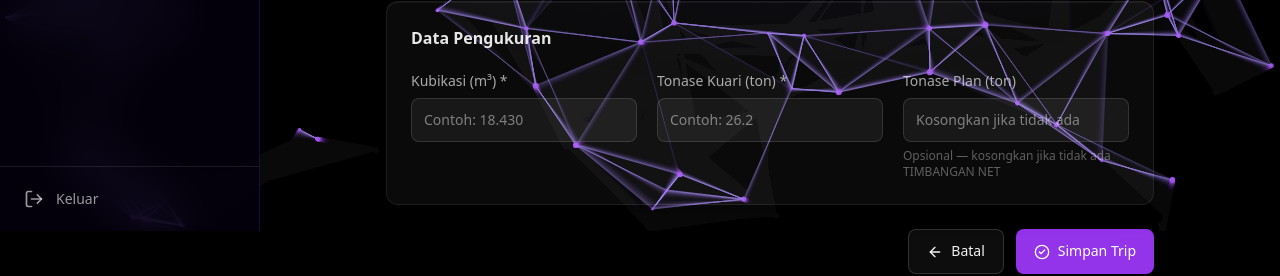
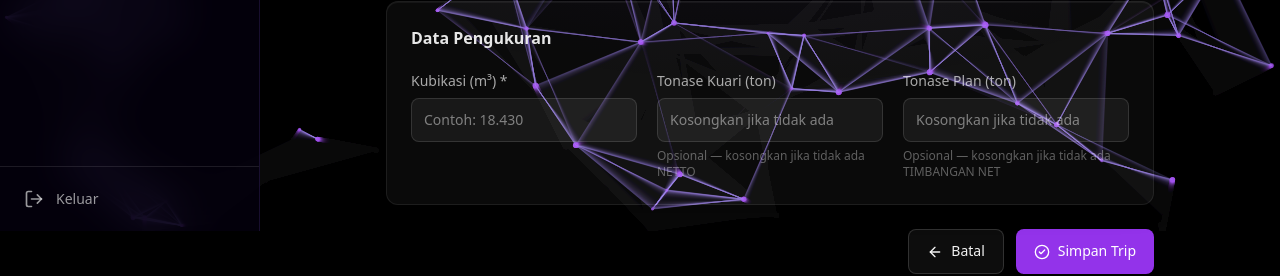
Before and after one commit to Firanta/bjareport, a Next.js app: page /trips/new in a window 1280 px wide. Shown: the part 569-845 px from the top of the page. Built offline with nearby package versions, Linux system fonts and the light colour scheme; no server answers; the database is empty; sample sign-in values are in the browser's storage.

Commit message:
tonase kuari bisa kosong

```diff
--- a/components/invoices/InvoicePdfDocument.tsx
+++ b/components/invoices/InvoicePdfDocument.tsx
@@ -612,7 +612,11 @@ export function InvoicePdfDocument({ invoice, trips, company, plantId }: Props)
                     <Text style={[styles.td, { width: "15%", textAlign: "center" }]}>{t.noPolisi}</Text>
                     <Text style={[styles.td, { width: "15%", textAlign: "center" }]}>{t.noSuratJalan}</Text>
                     <Text style={[styles.td, { width: "13%", textAlign: "center" }]}>{t.jenisBarang}</Text>
-                    <Text style={[styles.td, { width: "13%", textAlign: "right" }]}>{formatNumberPdf(t.tonaseKuari ?? 0, 2)}</Text>
+                    <Text style={[styles.td, { width: "13%", textAlign: "right" }]}>
+                      {t.tonaseKuari !== null && t.tonaseKuari !== undefined && Number(t.tonaseKuari) !== 0 && !isNaN(Number(t.tonaseKuari))
+                        ? formatNumberPdf(Number(t.tonaseKuari), 2)
+                        : "-"}
+                    </Text>
                     <Text style={[styles.td, { width: "13%", textAlign: "right" }]}>
                       {t.tonasePlan !== null && t.tonasePlan !== undefined && Number(t.tonasePlan) !== 0 && !isNaN(Number(t.tonasePlan))
                         ? formatNumberPdf(Number(t.tonasePlan), 3)
--- a/components/trips/TripForm.tsx
+++ b/components/trips/TripForm.tsx
@@ -24,7 +24,15 @@ const schema = z.object({
   plantId: z.string().min(1, "Plant wajib dipilih"),
   plantNama: z.string(),
   kubikasi: z.preprocess((v) => Number(v), z.number().positive("Kubikasi harus > 0")),
-  tonaseKuari: z.preprocess((v) => Number(v), z.number().positive("Tonase Kuari harus > 0")),
+  // tonaseKuari is optional — empty/null/NaN → saved as 0, shown as "-" in invoice
+  tonaseKuari: z.preprocess(
+    (v) => {
+      if (v === "" || v === null || v === undefined) return 0;
+      const n = Number(v);
+      return isNaN(n) ? 0 : n;
+    },
+    z.number().min(0)
+  ),
   // tonasePlan is optional — empty/null/NaN → saved as 0, shown as "-" in invoice
   tonasePlan: z.preprocess(
     (v) => {
@@ -269,16 +277,19 @@ export function TripForm({ defaultValues, tripId, mode }: TripFormProps) {
           {/* Tonase Kuari */}
           <div className="form-group">
             <label className="form-label" htmlFor="tonaseKuari">
-              Tonase Kuari (ton) *
+              Tonase Kuari (ton)
             </label>
             <input
               id="tonaseKuari"
               type="number"
               step="any"
               className={`form-input ${errors.tonaseKuari ? "error" : ""}`}
-              placeholder="Contoh: 26.2"
+              placeholder="Kosongkan jika tidak ada"
               {...register("tonaseKuari")}
             />
+            <p className="text-xs" style={{ color: "rgba(255,255,255,0.35)" }}>
+              Opsional — kosongkan jika tidak ada NETTO
+            </p>
             {errors.tonaseKuari && (
               <p className="form-error">{errors.tonaseKuari.message}</p>
             )}
--- a/types/index.ts
+++ b/types/index.ts
@@ -43,7 +43,7 @@ export interface Trip {
   plantNama: string;
   jenisBarang: string;       // default: "Split"
   kubikasi: number;
-  tonaseKuari: number;
+  tonaseKuari?: number;          // optional — 0 or undefined shows "-" in invoice
   tonasePlan?: number;           // optional — 0 or undefined shows "-" in invoice
   fotoSuratJalan: string;    // Cloudinary URL
   createdAt: Timestamp;
```
